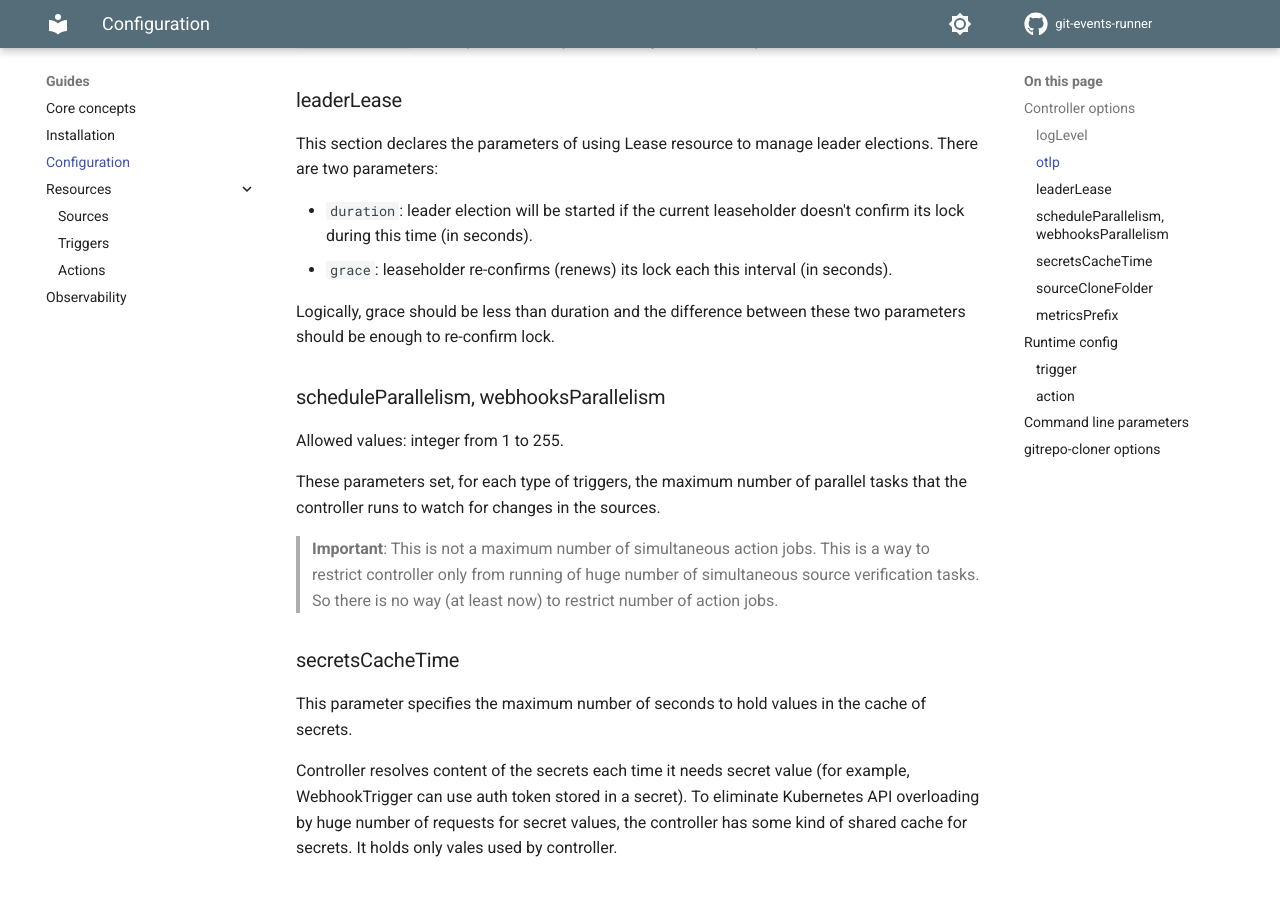
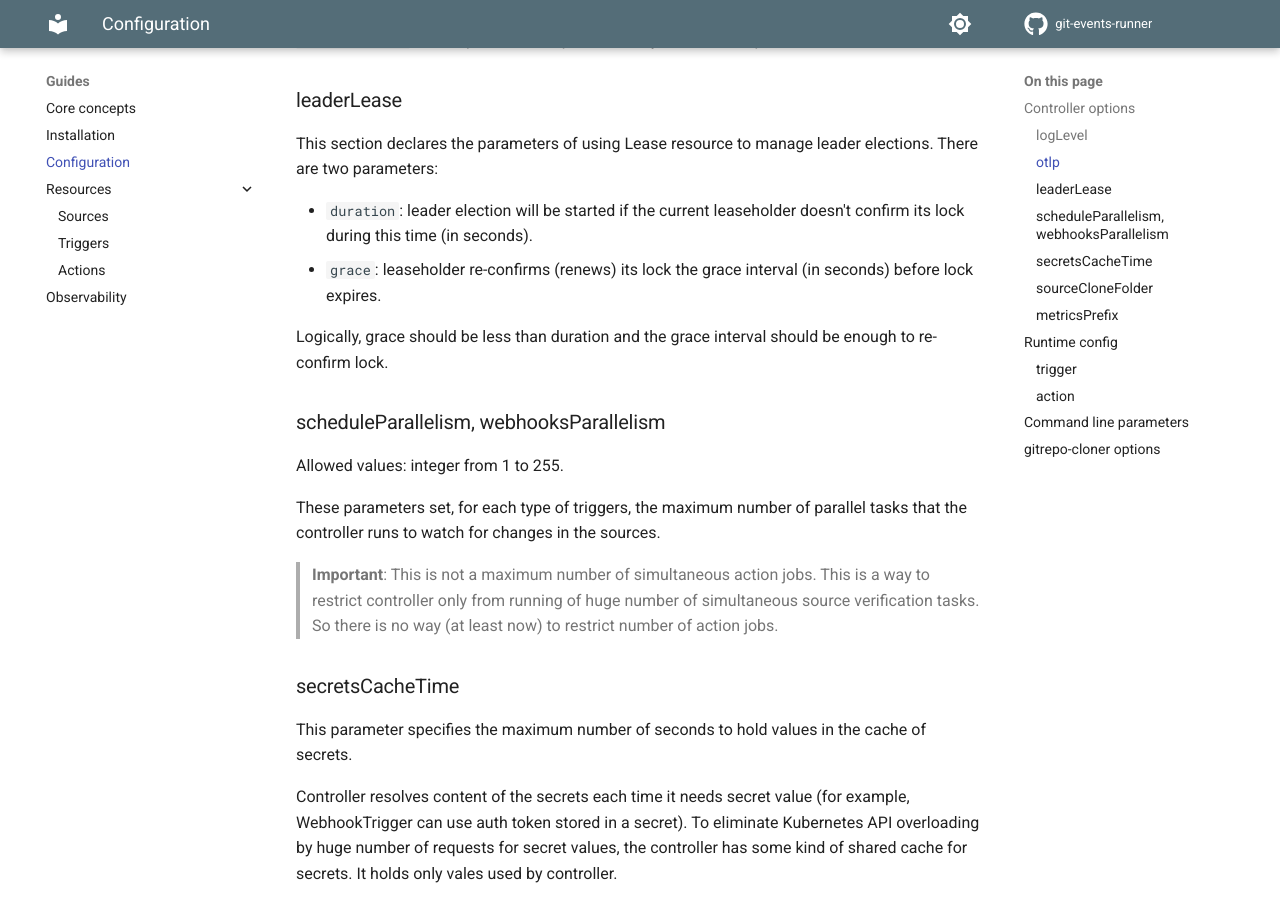
Before and after one commit to alex-karpenko/git-events-runner, an MkDocs documentation site: the page built from docs/guides/config.md, in a window 1280 px wide and 900 px high, scrolled down 702 px. Built offline with MkDocs 1.6.1 and Material for MkDocs 9.7.7, drawn with Linux system fonts in a browser that asks for light colours; comment, search, counter and statistics services are not loaded; the version menu is left out.

Commit message:
fix: Fix error with large leader lock grace interval

```diff
--- a/docs/guides/config.md
+++ b/docs/guides/config.md
@@ -30,10 +30,9 @@ This section declares the parameters of using Lease resource to manage leader el
 
 * `duration`: leader election will be started if the current leaseholder doesn't confirm its lock during this time (in
   seconds).
-* `grace`: leaseholder re-confirms (renews) its lock each this interval (in seconds).
+* `grace`: leaseholder re-confirms (renews) its lock the grace interval (in seconds) before lock expires.
 
-Logically, grace should be less than duration and the difference between these two parameters should be enough to
-re-confirm lock.
+Logically, grace should be less than duration and the grace interval should be enough to re-confirm lock.
 
 ### scheduleParallelism, webhooksParallelism
 
```
Also changed, not shown: ROADMAP.md (+2 -0 lines), 1 other file.
